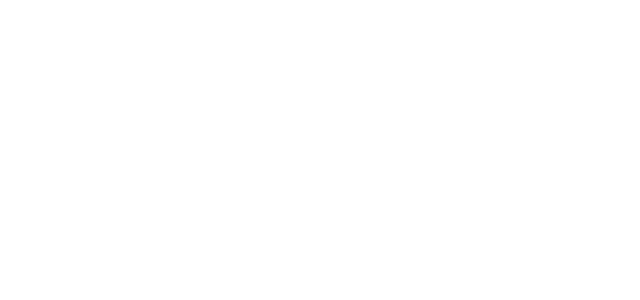
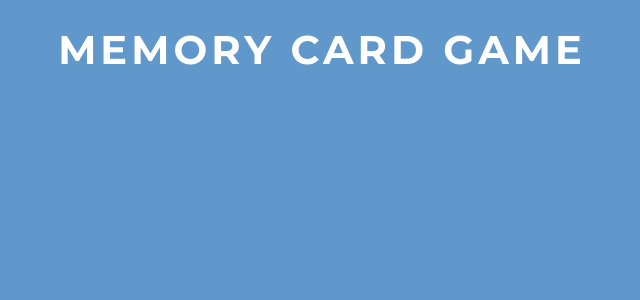
Before and after one commit to zadnap/odin-memory-card, a React (Vite) app: page / in a window 1280 px wide. Shown: the top 300 px of the page, without its empty margins (318-958 px from the left). Built offline with nearby package versions, Linux system fonts and the light colour scheme.

Commit message:
feat(Title): add Title component
This component will be in charge of displaying the main title of the
game, which is MEMORY CARD GAME.

```diff
--- a/src/App.jsx
+++ b/src/App.jsx
@@ -1,7 +1,12 @@
 import styles from './App.module.scss';
+import Title from './components/TItle';
 
 function App() {
-  return <div className={styles.app}></div>;
+  return (
+    <div className={styles.app}>
+      <Title>MEMORY CARD GAME</Title>
+    </div>
+  );
 }
 
 export default App;
--- a/src/App.module.scss
+++ b/src/App.module.scss
@@ -1,2 +1,12 @@
+@use '@/styles/variables' as *;
+
 .app {
+  min-height: 100vh;
+  background-color: $background;
+  padding: 20px;
+  color: $text;
+  display: flex;
+  flex-direction: column;
+  justify-content: space-between;
+  align-items: center;
 }
--- /dev/null
+++ b/src/components/Title.jsx
@@ -0,0 +1,7 @@
+import styles from '@/styles/Title.module.scss';
+
+function Title({ children }) {
+  return <h1 className={styles.title}>{children}</h1>;
+}
+
+export default Title;
--- /dev/null
+++ b/src/styles/Title.module.scss
@@ -0,0 +1,5 @@
+.title {
+  font-size: 2.5rem;
+  letter-spacing: 4px;
+  text-transform: uppercase;
+}
--- a/src/styles/_variables.scss
+++ b/src/styles/_variables.scss
@@ -1,2 +1,3 @@
 $background: #6098cb;
+$text: #ffffff;
 $card-back: #c9c4f0;
```
